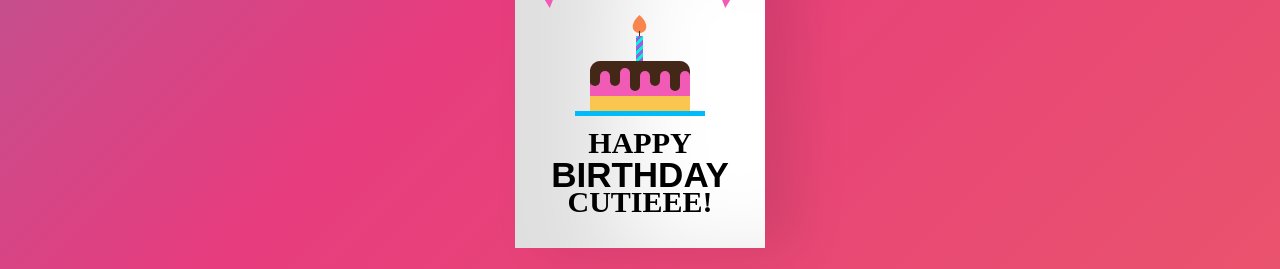
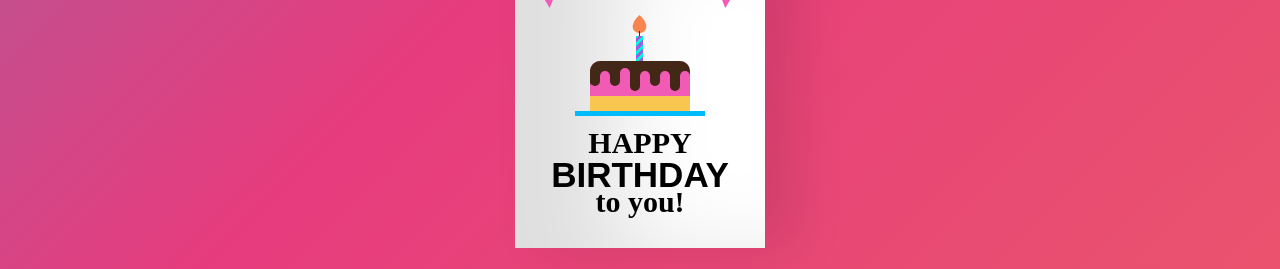
Before and after one commit to RahulNayek/Birthday-Card-2024, a plain HTML site: page index.html in a window 1280 px wide. Shown: the part 335-604 px from the top of the page. Drawn offline with Linux system fonts and the light colour scheme.

Commit message:
Update index.html

```diff
--- a/index.html
+++ b/index.html
@@ -13,7 +13,7 @@
   <div class="front-text">
   <h3 class="happy">HAPPY</h3>
   <h2 class="bday">BIRTHDAY</h2>
-  <h3 class="toyou">CUTIEEE!</h3>
+  <h3 class="toyou">to you!</h3>
   </div>
   <div class="wrap-deco">
 <div class="decorations"></div>
@@ -32,11 +32,11 @@
      <div class="inside-text">
   <h3 class="happy">HAPPY</h3>
   <h2 class="bday">BIRTHDAY</h2>
-  <h3 class="toyou">CUTIE!</h3>
+  <h3 class="toyou">to you!</h3>
   </div>
     <div class="wishes">
     <p>Dear P,</p>
-    <p>Happiesttt Birthdayyyy!! I hope your day is filled with lots of love and laughter! May all of your birthday wishes come true and Just to let you know I'm always there for you. Lots of Love <3</p>
+    <p>Happy Birthday!! I hope your day is filled with lots of love and laughter! May all of your birthday wishes come true, enjoy your day to the fullest. Lots of Love <3</p>
     <p class="name">Rahul</p>
     </div>
   </div>
```
